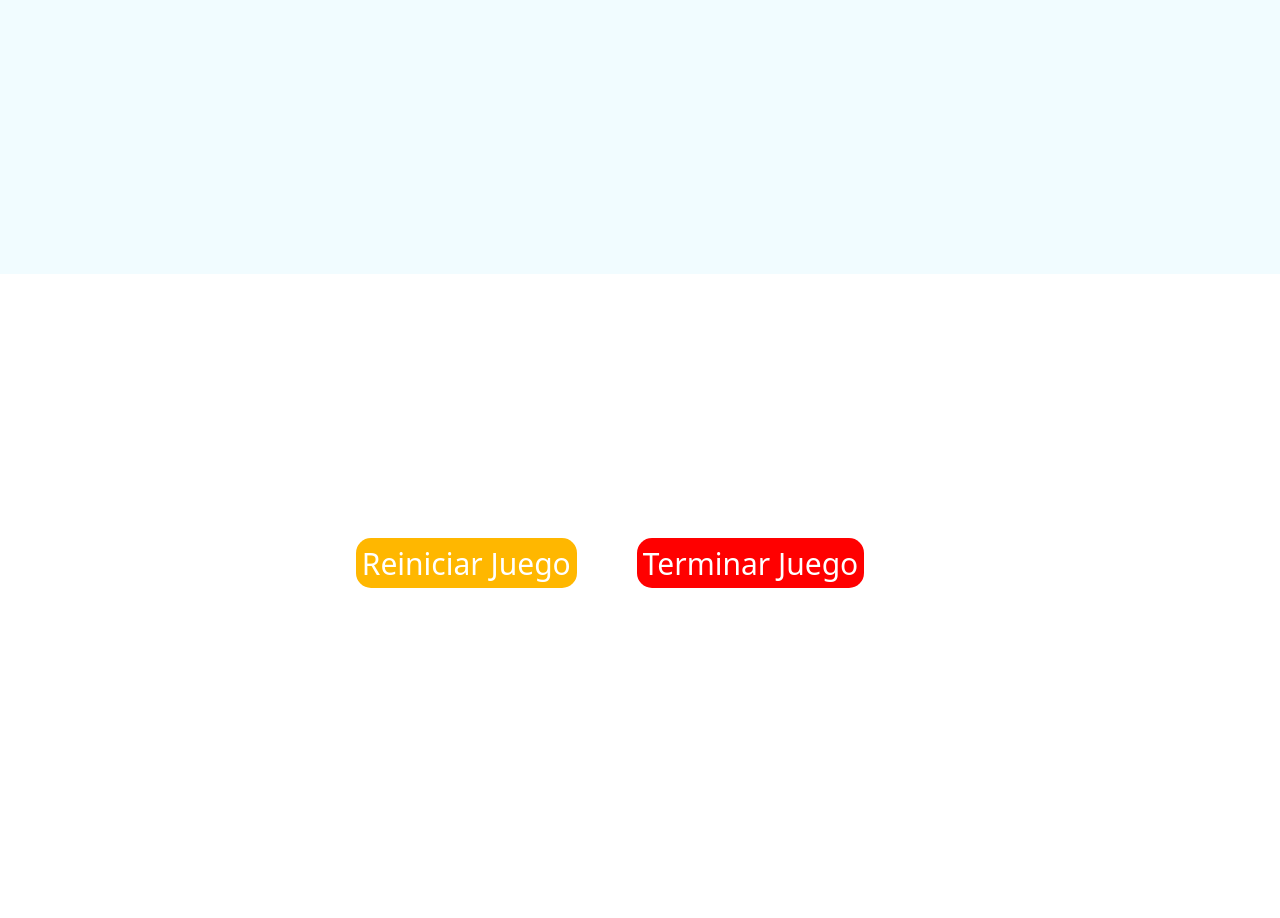
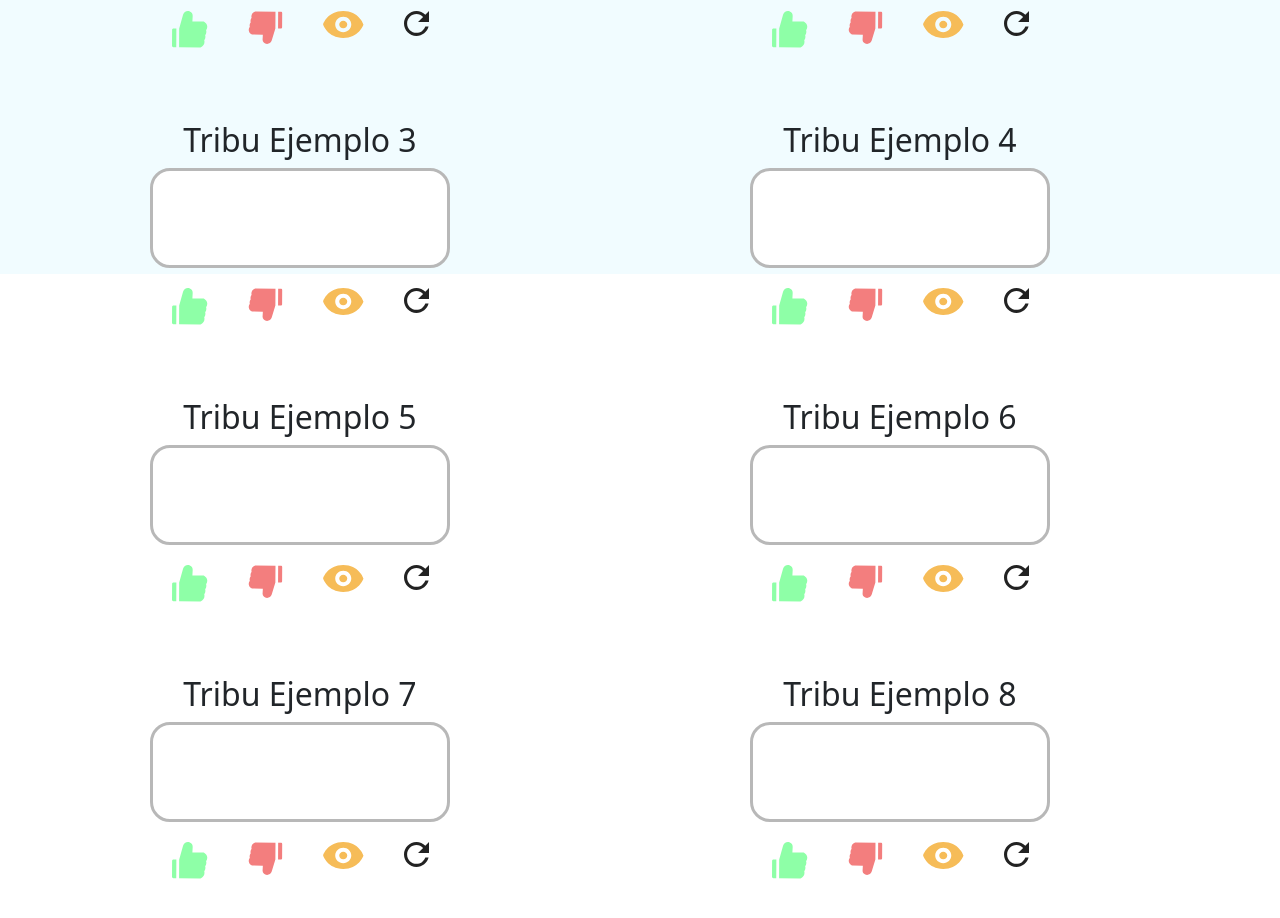
Before and after one commit to Equipo-Proton/la-tribu-exploradora-frontend, a Vue app: page /gamecontrol in a window 1280 px wide. Shown: the part 526-1444 px from the top of the page. Before the commit the page ends 1174 px from the top, so only its background shows below. Built offline with nearby package versions, Linux system fonts and the light colour scheme; sample sign-in values are in the browser's storage; a web font is replaced by a local one.

Commit message:
Add Player Cells Game Control

```diff
--- a/src/components/StudentBox.vue
+++ b/src/components/StudentBox.vue
@@ -12,7 +12,105 @@ import TheHeader from './TheHeader.vue';
         </div>
         <div class="StudentCell">
             <div class="studentBox">
-                <div><h2> Tribu Ejemplo</h2> </div>
+                <div><h2> Tribu Ejemplo 1</h2> </div>
+            </div>
+            <div class="studentIcons">
+
+                <img src="../assets/img/greenFinger.svg" alt="Green Finger" />
+                <img src="../assets/img/redFinger.svg" alt="red Finger" />
+                <img src="../assets/img/orangeEye.svg" alt="orange Eye" />
+                <img src="../assets/img/restartWord.svg" alt="restart Word" />
+
+            </div>
+        </div>
+
+        <div class="StudentCell">
+            <div class="studentBox">
+                <div><h2> Tribu Ejemplo 2</h2> </div>
+            </div>
+            <div class="studentIcons">
+
+                <img src="../assets/img/greenFinger.svg" alt="Green Finger" />
+                <img src="../assets/img/redFinger.svg" alt="red Finger" />
+                <img src="../assets/img/orangeEye.svg" alt="orange Eye" />
+                <img src="../assets/img/restartWord.svg" alt="restart Word" />
+
+            </div>
+        </div>
+
+        <div class="StudentCell">
+            <div class="studentBox">
+                <div><h2> Tribu Ejemplo 3</h2> </div>
+            </div>
+            <div class="studentIcons">
+
+                <img src="../assets/img/greenFinger.svg" alt="Green Finger" />
+                <img src="../assets/img/redFinger.svg" alt="red Finger" />
+                <img src="../assets/img/orangeEye.svg" alt="orange Eye" />
+                <img src="../assets/img/restartWord.svg" alt="restart Word" />
+
+            </div>
+        </div>
+
+        <div class="StudentCell">
+            <div class="studentBox">
+                <div><h2> Tribu Ejemplo 4</h2> </div>
+            </div>
+            <div class="studentIcons">
+
+                <img src="../assets/img/greenFinger.svg" alt="Green Finger" />
+                <img src="../assets/img/redFinger.svg" alt="red Finger" />
+                <img src="../assets/img/orangeEye.svg" alt="orange Eye" />
+                <img src="../assets/img/restartWord.svg" alt="restart Word" />
+
+            </div>
+        </div>
+
+        <div class="StudentCell">
+            <div class="studentBox">
+                <div><h2> Tribu Ejemplo 5</h2> </div>
+            </div>
+            <div class="studentIcons">
+
+                <img src="../assets/img/greenFinger.svg" alt="Green Finger" />
+                <img src="../assets/img/redFinger.svg" alt="red Finger" />
+                <img src="../assets/img/orangeEye.svg" alt="orange Eye" />
+                <img src="../assets/img/restartWord.svg" alt="restart Word" />
+
+            </div>
+        </div>
+
+        <div class="StudentCell">
+            <div class="studentBox">
+                <div><h2> Tribu Ejemplo 6</h2> </div>
+            </div>
+            <div class="studentIcons">
+
+                <img src="../assets/img/greenFinger.svg" alt="Green Finger" />
+                <img src="../assets/img/redFinger.svg" alt="red Finger" />
+                <img src="../assets/img/orangeEye.svg" alt="orange Eye" />
+                <img src="../assets/img/restartWord.svg" alt="restart Word" />
+
+            </div>
+        </div>
+
+        <div class="StudentCell">
+            <div class="studentBox">
+                <div><h2> Tribu Ejemplo 7</h2> </div>
+            </div>
+            <div class="studentIcons">
+
+                <img src="../assets/img/greenFinger.svg" alt="Green Finger" />
+                <img src="../assets/img/redFinger.svg" alt="red Finger" />
+                <img src="../assets/img/orangeEye.svg" alt="orange Eye" />
+                <img src="../assets/img/restartWord.svg" alt="restart Word" />
+
+            </div>
+        </div>
+
+        <div class="StudentCell">
+            <div class="studentBox">
+                <div><h2> Tribu Ejemplo 8</h2> </div>
             </div>
             <div class="studentIcons">
 
@@ -93,6 +191,19 @@ import TheHeader from './TheHeader.vue';
         top: 160px;
         background-color: #ffffff;
     }
+    .StudentCell {
+        width: 500px;
+        margin: 50px;
+        padding: auto;
+        display: flex;
+        align-items: center;
+        display: inline-block;
+        flex-wrap: wrap;
+
+    }
+    .StudentCell>* {
+          flex: 0 0 33.3333%;
+      }
 
     /*
     div{
```
